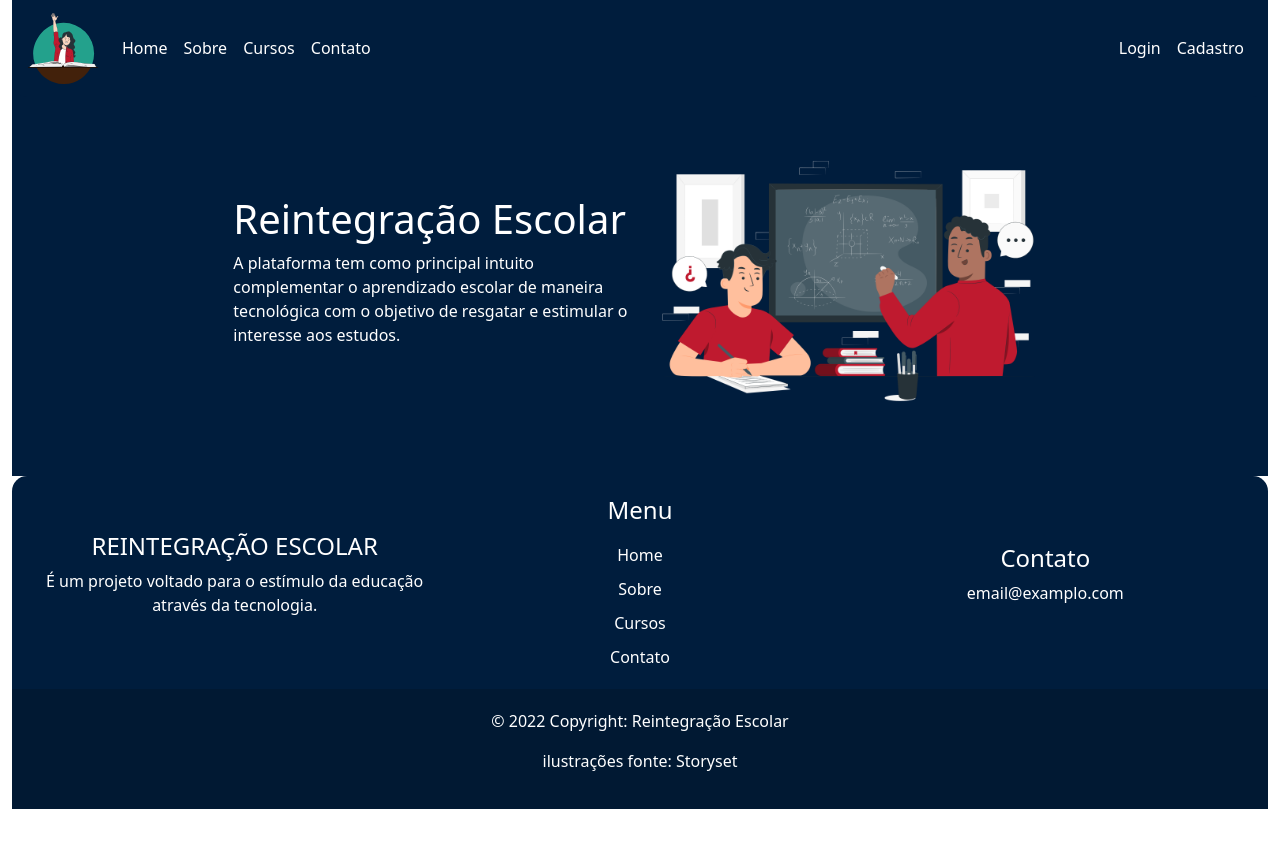
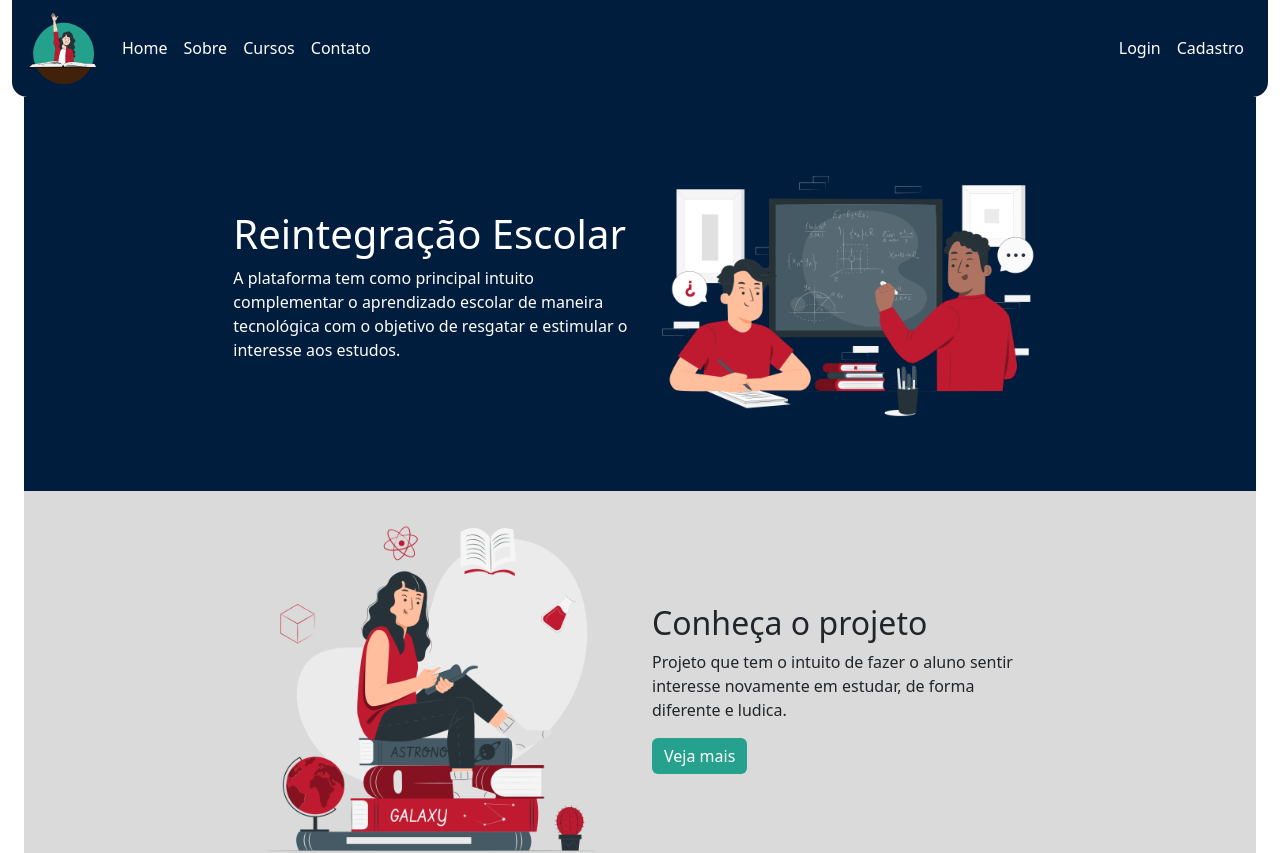
Before and after one commit to Reintegracao-Escolar/reintegracao-escolar-2.0, a React (Create React App) app: page / in a window 1280 px wide. Shown: the top 853 px of the page. Before the commit the page ends 809 px from the top, so only its background shows below. Built offline with nearby package versions, Linux system fonts and the light colour scheme.

Commit message:
home iniciado

```diff
--- a/src/css/Home.css
+++ b/src/css/Home.css
@@ -15,6 +15,15 @@
     color: #fff;
 }
 
-#home {
-    margin-top: -15px;
+.conheca {
+    background-color: #dadada;
 }
+
+.btn.btn-primary {
+    background-color: #25a18e !important;
+    border: none;
+}
+
+.btn.btn-primary:hover {
+    background-color: #1c796b !important;
+}
--- a/src/pages/Home.js
+++ b/src/pages/Home.js
@@ -1,12 +1,14 @@
 import React from 'react'
-import { Col, Container, Row } from 'react-bootstrap'
+import { Button, Col, Container, Row } from 'react-bootstrap'
 import ImgTopoHome from '../img/top-home.png'
+import Conheca from '../img/conheca.png'
 import '../css/Home.css'
 
 export default function Home() {
   return (
-    <Container fluid id='home'>
-      <Row className='align-items-center topo justify-content-md-center'>
+    <Container fluid>
+      <section className='topo'>
+        <Row className='align-items-center justify-content-md-center'>
           <Col xs={4}>
             <h1>Reintegração Escolar</h1>
             <p>
@@ -17,6 +19,21 @@ export default function Home() {
             <img src={ImgTopoHome} className='img-fluid' />
           </Col>
         </Row>
+      </section>
+      <section className='conheca'>
+        <Row className='align-items-center justify-content-md-center'>
+          <Col xs={4}>
+          <img src={Conheca} className='img-fluid' />
+          </Col>
+          <Col xs={4}>
+          <h2>Conheça o projeto</h2>
+          <p>
+          Projeto que tem o intuito de fazer o aluno sentir interesse novamente em estudar, de forma diferente e ludica.
+          </p>
+          <Button>Veja mais</Button>
+          </Col>
+        </Row>
+      </section>
     </Container>
   )
 }
```
Also changed, not shown: src/img/conheca.png (renamed from src/img/Knowledge-pana.png). Lines whose indentation alone changed are shown as unchanged.
